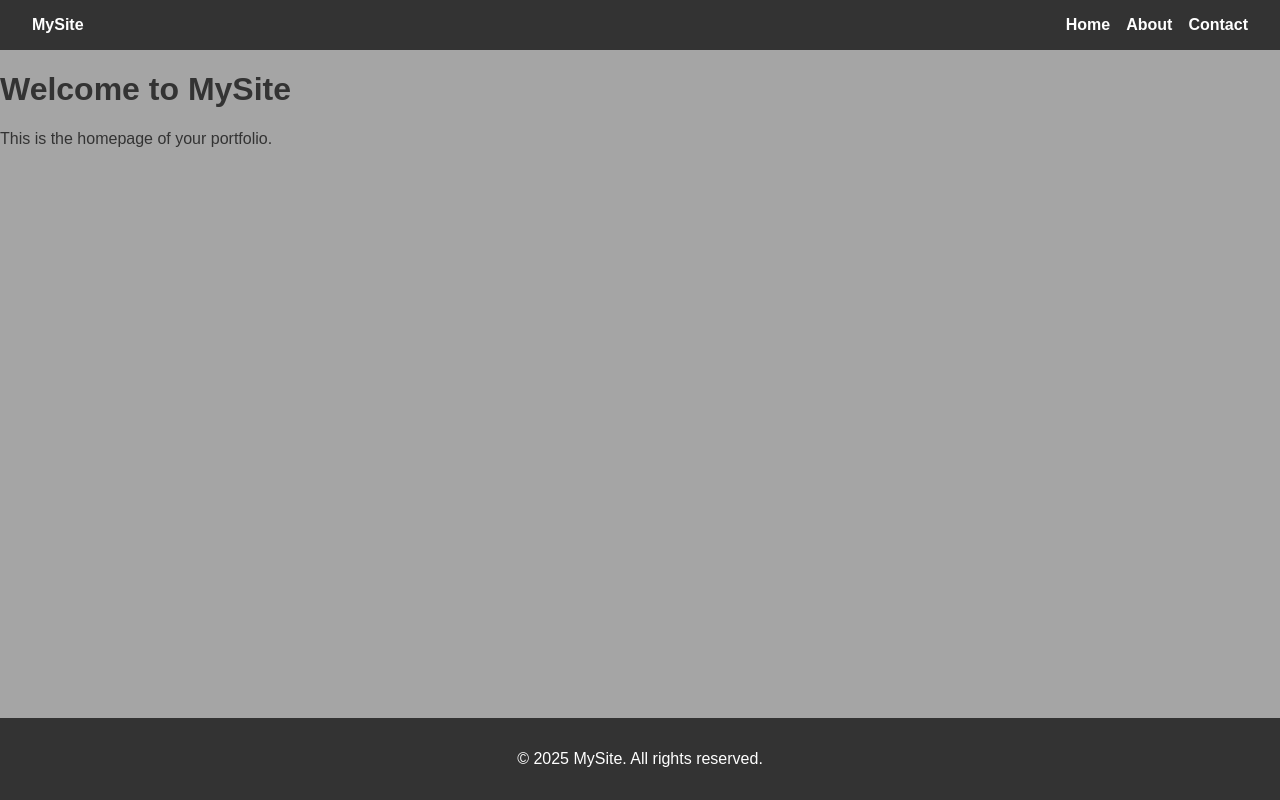
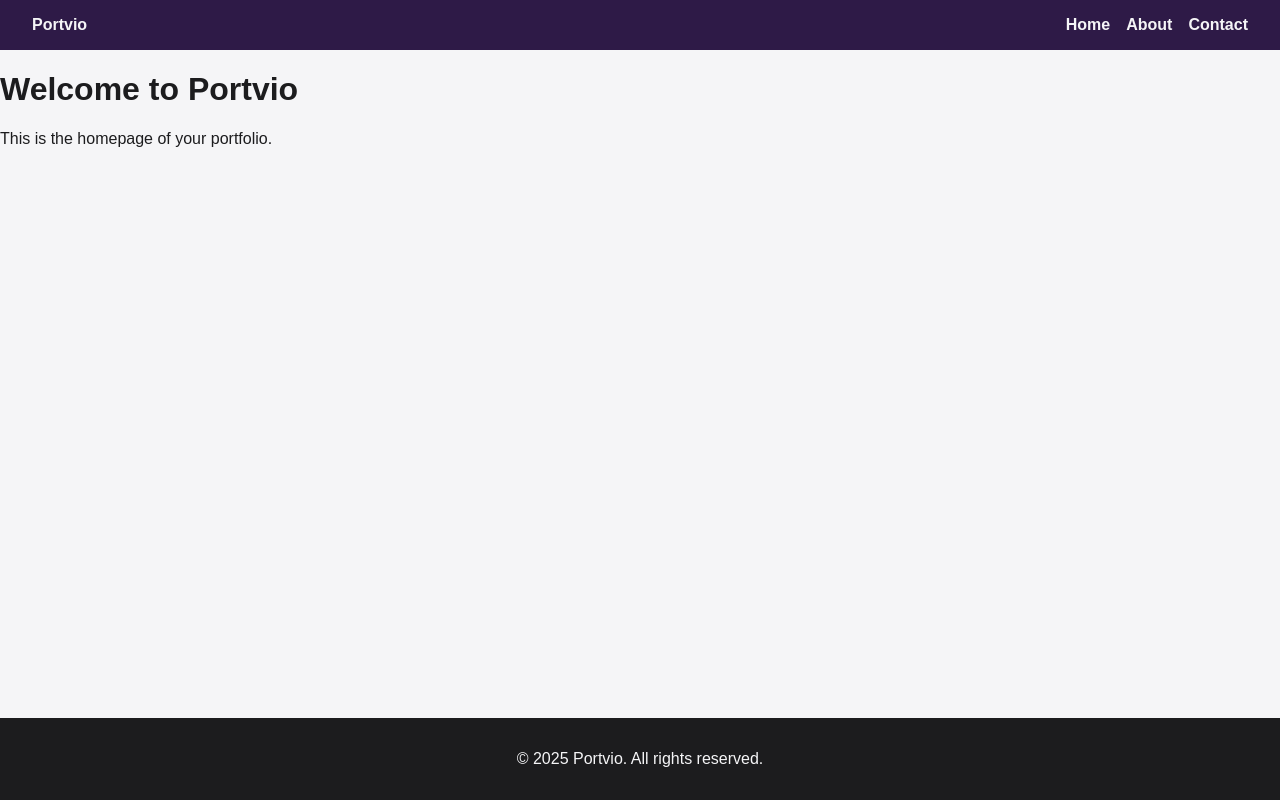
Before and after one commit to Tyler0105/portvio, a PHP site: page /production/index.html in a window 1280 px wide. Run offline with PHP 8.4, Linux system fonts and the light colour scheme.

Commit message:
new colours

```diff
--- a/production/assets/styles.css
+++ b/production/assets/styles.css
@@ -1,16 +1,16 @@
 body {
   margin: 0;
   font-family: Arial, sans-serif;
-  background: #a5a5a5;
-  color: #333;
+  background: #F5F5F7;
+  color: #1C1C1E;
   display: grid;
   grid-template-rows: auto 1fr auto;
   min-height: 100vh;
 }
 
 .site-header {
-  background: #333;
-  color: #fff;
+  background: #2E1A47;
+  color: #F5F5F7;
   padding: 1rem 2rem;
   display: flex;
   justify-content: space-between;
@@ -18,7 +18,7 @@ body {
 }
 
 .site-header a {
-  color: #fff;
+  color: #F5F5F7;
   text-decoration: none;
   font-weight: bold;
 }
@@ -33,8 +33,8 @@ body {
 
 /* Footer */
 .site-footer {
-  background: #333;
-  color: #fff;
+  background: #1C1C1E;
+  color: #F5F5F7;
   text-align: center;
   padding: 1rem;
 }
--- a/production/footer.html
+++ b/production/footer.html
@@ -1,3 +1,3 @@
 <footer class="site-footer">
-  <p>&copy; 2025 MySite. All rights reserved.</p>
+  <p>&copy; 2025 Portvio. All rights reserved.</p>
 </footer>
--- a/production/header.html
+++ b/production/header.html
@@ -1,6 +1,6 @@
 <header class="site-header">
   <div class="logo">
-    <a href="/">MySite</a>
+    <a href="/">Portvio</a>
   </div>
   <nav class="site-nav">
     <ul>
--- a/production/index.html
+++ b/production/index.html
@@ -3,7 +3,7 @@
 <head>
   <meta charset="UTF-8">
   <meta name="viewport" content="width=device-width, initial-scale=1.0">
-  <title>MySite - Home</title>
+  <title>Portvio - Home</title>
   <link rel="stylesheet" href="assets/styles.css">
   <script src="js/templates.js" defer></script>
 </head>
@@ -12,7 +12,7 @@
   <header></header>
 
   <main>
-    <h1>Welcome to MySite</h1>
+    <h1>Welcome to Portvio</h1>
     <p>This is the homepage of your portfolio.</p>
   </main>
 
```
